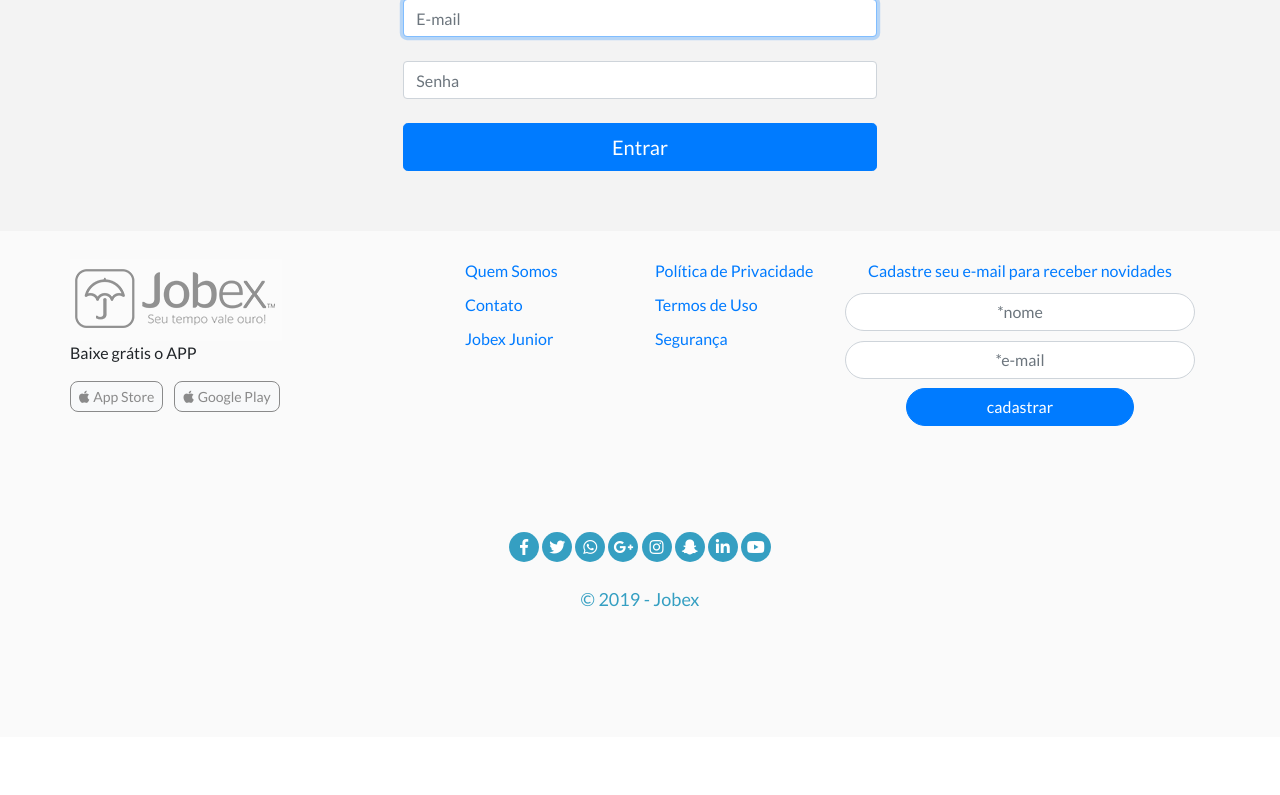
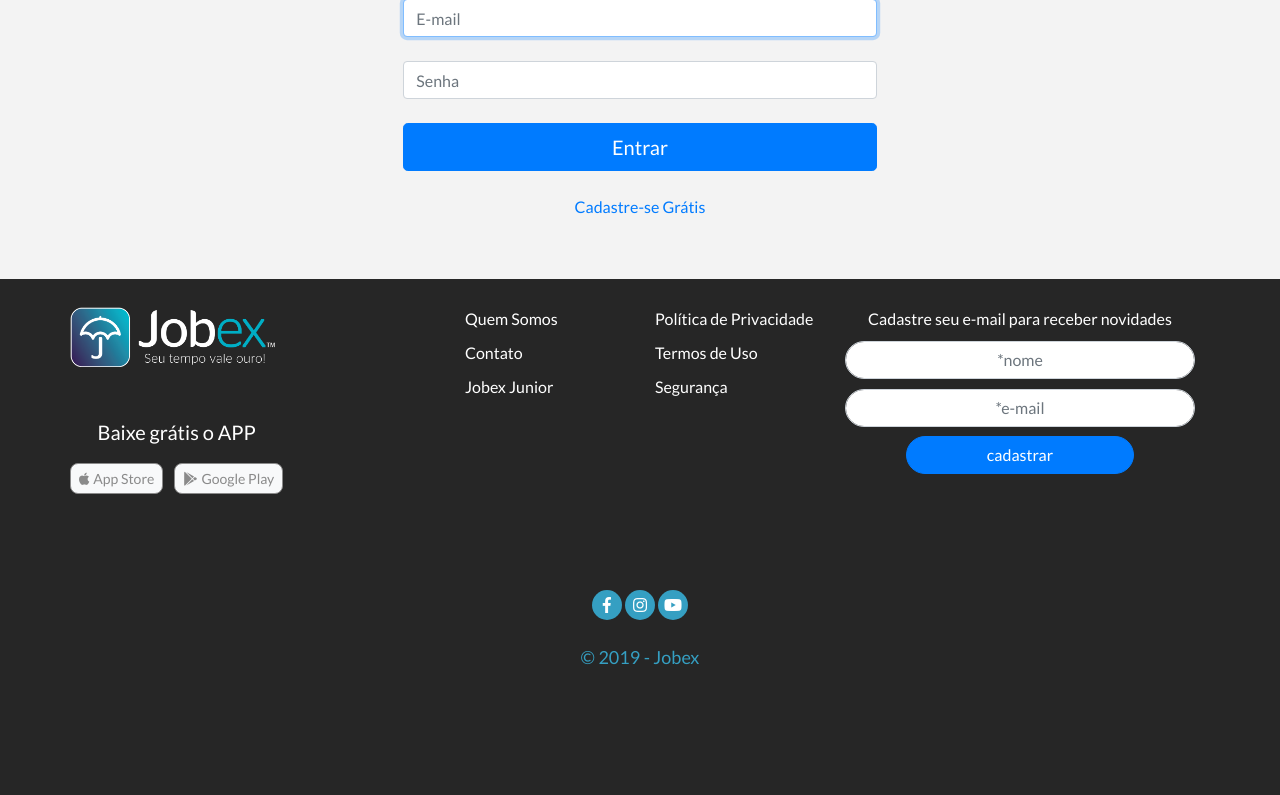
Before and after one commit to munduu/jobex-landpage, a PHP site: page /src/view/login.php in a window 1280 px wide. Shown: the part 209-1004 px from the top of the page. Before the commit the page ends 816 px from the top, so only its background shows below. Run offline with PHP 8.4, Linux system fonts and the light colour scheme; some libraries are stand-ins or nearby versions.

Commit message:
novo rodapé

```diff
--- a/src/controller/footer.php
+++ b/src/controller/footer.php
@@ -1,17 +1,20 @@
 <!-- FOOTER -->
-<footer class="footer bg-light">
+<link rel="stylesheet" href="<?php if ($pageName=='index'){ echo 'src/css/footer.css'; }else{ echo '../css/footer.css';} ?>">
+<footer class="footer bg-dark myFooter">
     <div class="container">
-      <div class="row myFooter grid">
+      <div class="row grid">
         <!-- APP DOWNLOAD -->
         <div class="col-lg-4 myList">
-          <img src="<?php if ($pageName=='index'){ echo './img/logo-jobex-completa-cinza-claro.png'; }else{ echo '../../img/logo-jobex-completa-cinza-claro.png';} ?>" alt="">
+          <img class="myLogo" src="<?php if ($pageName=='index'){ echo './img/logo-dark.png'; }else{ echo '../../img/logo-dark.png';} ?>" alt="">
+          <div class="downloadContainer text-center">
             <p class="downloadText">Baixe grátis o APP</p>
             <button type="button" class="btn btn-light btn-sm mr-2 downloadAppButton">
               <i class="fab fa-apple mr-1"></i>App Store
             </button>
             <button type="button" class="btn btn-light btn-sm downloadAppButton">
-            <i class="fab fa-apple mr-1"></i>Google Play
+              <i class="fab fa-google-play mr-1"></i>Google Play
             </button>
+          </div>
         </div>
         <!-- FOOTER MENU -->
         <div class="col-lg-2">
@@ -61,12 +64,7 @@
       <!-- SOCIAL BAR -->
       <div class="col-12 text-center socialBar">
         <a href="#"><i class="fab fa-facebook-f"></i></a>
-        <a href="#"><i class="fab fa-twitter"></i></a>
-        <a href="#"><i class="fab fa-whatsapp"></i></a>
-        <a href="#"><i class="fab fa-google-plus-g"></i></a>
         <a href="#"><i class="fab fa-instagram"></i></a>
-        <a href="#"><i class="fab fa-snapchat-ghost"></i></a>
-        <a href="#"><i class="fab fa-linkedin-in"></i></a>
         <a href="#"><i class="fab fa-youtube"></i></a>
         <p class="text-muted text-center mt-4 mb-4 mb-lg-0 jobex">&copy; 2019 - Jobex</p>
       </div>
--- /dev/null
+++ b/src/css/footer.css
@@ -0,0 +1,27 @@
+.myFooter{
+    background-color: #262626 !important;
+}
+
+.myFooter a{
+    color: #ffffff !important;
+}
+
+.myLogo{
+    height: 60px;
+}
+.downloadText{
+    padding-left: 0;
+    margin-top: 2.5em;
+    color:#ffffff;
+    font-size: 20px;
+}
+
+.downloadContainer{
+    width: fit-content;
+}
+
+@media (max-width: 940px){
+    .downloadContainer{
+        width: 100% !important;
+    }
+}
--- a/src/view/login.php
+++ b/src/view/login.php
@@ -51,6 +51,8 @@
         <input type="password" id="inputPassword" class="form-control" placeholder="Senha" required="">
       </div>
       <div class="mt-4 col-md-12"><div id="enterLogin" class="btn btn-lg btn-primary btn-block">Entrar</div></div>
+      <div class="mt-4 col-md-12 text-center"><a href="../../cadastrar/">Cadastre-se Grátis</a></div>
+
     </div>
   </div>
   <!-- END CONTENT -->
```
Lines whose indentation alone changed are shown as unchanged.
